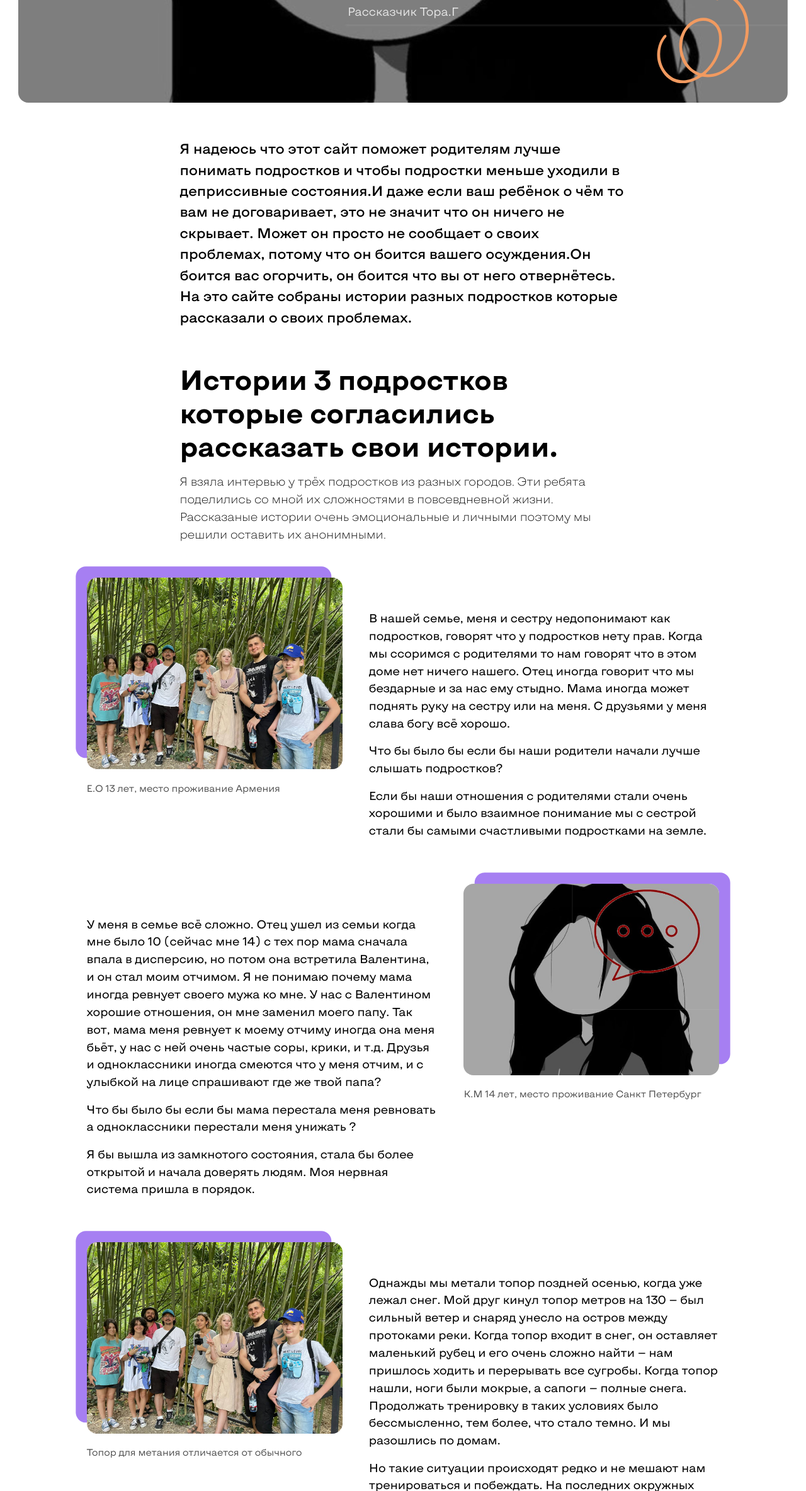
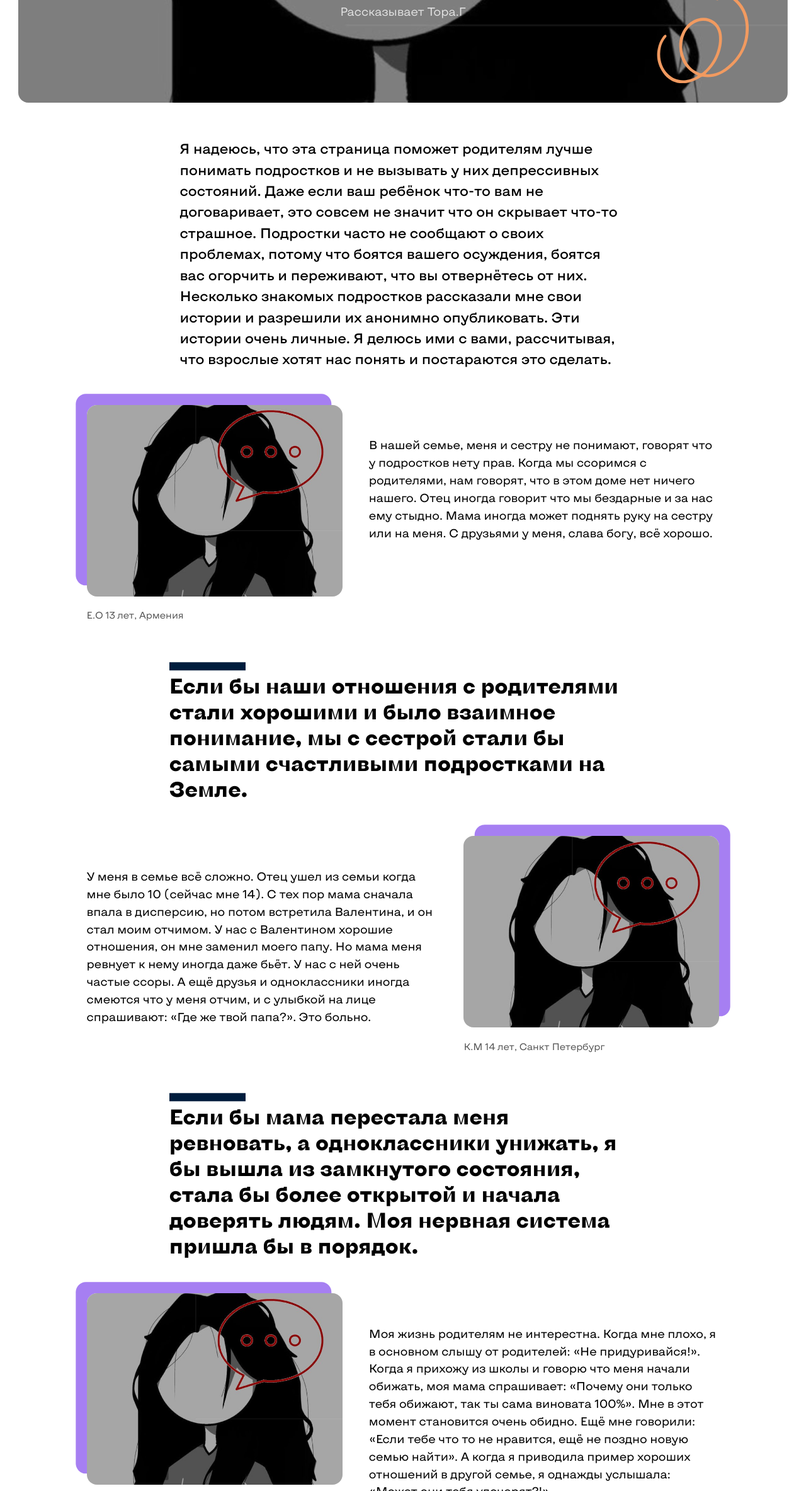
Before and after one commit to pa7lux/imhr-website, a website built with Vite: page vika.html in a window 1280 px wide. Shown: the part 433-2800 px from the top of the page at 63% size. Built offline with nearby package versions, Linux system fonts and the light colour scheme.

Commit message:
поредачил историю Вики

```diff
--- a/vika.html
+++ b/vika.html
@@ -5,7 +5,7 @@
     <meta http-equiv="X-UA-Compatible" content="IE=edge" />
     <meta name="viewport" content="width=device-width, initial-scale=1.0" />
     <title>
-      Imhr.top - советы как помочь или поддержать подростка в наше время
+      imhr.top - как помочь или поддержать подростка в наше время
     </title>
     <link rel="stylesheet" prefetch href="./fonts/fonts.css" />
     <link rel="stylesheet" href="./vendor/swiper/swiper.css" />
@@ -47,9 +47,9 @@
       />
       <div class="heading-box">
         <h1 class="heading-large--full-page">
-          Советы как помочь или поддержать подростка в наше время
+          Как помочь или поддержать подростка сейчас?
         </h1>
-        <p class="subheading--full-page mt-2">Рассказчик Тора.Г</p>
+        <p class="subheading--full-page mt-2">Рассказывает Тора.Г</p>
       </div>
     </section>
     <!-- Конец -->
@@ -57,19 +57,16 @@
     <!-- Секция с текстом лида, внутри сколько угодно абзацев -->
     <section class="content-section article-lead">
       <p class="lead-paragraph">
-        Я надеюсь что этот сайт поможет родителям лучше понимать подростков и чтобы
-        подростки меньше уходили в деприссивные состояния.И даже если ваш ребёнок о
-        чём то вам не договаривает, это не значит что он ничего не скрывает.
-        Может он просто не сообщает о своих проблемах, потому что он боится вашего осуждения.Он
-        боится вас огорчить, он боится что вы от него отвернётесь. На это сайте
-        собраны истории разных подростков которые рассказали о своих проблемах.
-
+        Я надеюсь, что эта страница поможет родителям лучше понимать подростков и не вызывать у них депрессивных состояний. Даже если ваш ребёнок
+        что-то вам не договаривает, это совсем не значит что он скрывает что-то страшное.
+        Подростки часто не сообщают о своих проблемах, потому что боятся вашего осуждения, боятся вас огорчить и переживают, что вы отвернётесь от них. Несколько знакомых подростков рассказали мне свои истории и разрешили их анонимно опубликовать.
+        Эти истории очень личные. Я делюсь ими с вами, рассчитывая, что взрослые хотят нас понять и постараются это сделать.
       </p>
     </section>
     <!-- Конец -->
 
     <!-- Секция с заголовком и разными текстовыми элементами, но всегда с заголовком -->
-    <section class="heading-and-text content-section">
+    <!-- <section class="heading-and-text content-section">
       <h2 class="heading-medium">
         Истории 3 подростков которые согласились рассказать свои истории.
       </h2>
@@ -77,7 +74,7 @@
         Я взяла интервью у трёх подростков из разных городов. Эти ребята поделились со мной их сложностями в повсевдневной жизни. Рассказаные истории очень эмоциональные и личными поэтому мы решили оставить их анонимными.
 
       </p>
-    </section>
+    </section> -->
     <!-- Конец -->
 
     <!-- Блок, когда горизонтальная картинка слева, а текст справа -->
@@ -85,29 +82,38 @@
       <figure class="image-box">
         <img
           class="image-for-text box-radius"
-          src="./images/name/test.jpg"
+          src="./images/vika/km_ima.jpg"
           alt=""
         />
         <figcaption class="caption">
-          Е.О 13 лет, место проживание Армения
+          Е.О 13 лет, Армения
         </figcaption>
       </figure>
       <div class="text-box mt-1">
         <p class="image-description-paragraph">
-          В нашей семье, меня и сестру недопонимают как подростков, говорят что у подростков нету прав. Когда мы ссоримся с родителями то нам говорят что в этом доме нет ничего нашего. Отец иногда говорит что мы бездарные и за нас ему
+          В нашей семье, меня и сестру не понимают, говорят что у подростков нету прав. Когда мы ссоримся с родителями, нам говорят, что в этом доме нет ничего нашего. Отец иногда говорит что мы бездарные и за нас ему
           стыдно. Мама иногда может поднять руку на сестру или на меня. С
-          друзьями у меня слава богу всё хорошо.
+          друзьями у меня, слава богу, всё хорошо.
         </p>
-        <p class="image-description-paragraph">
+
+
+        <!-- <p class="image-description-paragraph">
           Что бы было бы если бы наши родители начали лучше слышать подростков?
-        </p>
-        <p class="image-description-paragraph">
-          Если бы наши отношения с родителями стали очень хорошими и было
-          взаимное понимание мы с сестрой стали бы самыми счастливыми
+        </p> -->
+        <!-- <p class="image-description-paragraph">
+          Если бы наши отношения с родителями стали хорошими и было
+          взаимное понимание, мы с сестрой стали бы самыми счастливыми
           подростками на земле.
-        </p>
+        </p> -->
       </div>
     </div>
+    <!-- Конец -->
+    <!-- Цитата, живёт вне секции или текстового блока -->
+    <blockquote class="quote content-section">
+      <p>Если бы наши отношения с родителями стали хорошими и было
+        взаимное понимание, мы с сестрой стали бы самыми счастливыми
+        подростками на Земле.</p>
+    </blockquote>
     <!-- Конец -->
 
     <!-- Блок, когда горизонтальная картинка справа, а текст слева -->
@@ -115,15 +121,14 @@
       <div class="text-box mt-1">
         <p class="image-description-paragraph">
           У меня в семье всё сложно. Отец ушел из
-          семьи когда мне было 10 (сейчас мне 14) с тех пор мама сначала впала в дисперсию, но
-          потом она встретила Валентина, и он стал моим отчимом. Я не понимаю
-          почему мама иногда ревнует своего мужа ко мне. У нас с
-          Валентином хорошие отношения, он мне заменил моего папу. Так вот,
-          мама меня ревнует к моему отчиму иногда она меня бьёт, у нас с ней
-          очень частые соры, крики, и т.д. Друзья и одноклассники иногда смеются что
-          у меня отчим, и с улыбкой на лице спрашивают где же твой папа?
+          семьи когда мне было 10 (сейчас мне 14). С тех пор мама сначала впала в дисперсию, но
+          потом встретила Валентина, и он стал моим отчимом. У нас с
+          Валентином хорошие отношения, он мне заменил моего папу. Но
+          мама меня ревнует к нему иногда даже бьёт. У нас с ней
+          очень частые ссоры. А ещё друзья и одноклассники иногда смеются что
+          у меня отчим, и с улыбкой на лице спрашивают: «Где же твой папа?». Это больно.
         </p>
-        <p class="image-description-paragraph">
+        <!-- <p class="image-description-paragraph">
           Что
           бы было бы если бы мама перестала меня ревновать а одноклассники
           перестали меня унижать ?
@@ -131,7 +136,7 @@
         <p class="image-description-paragraph">
           Я бы вышла из замкнотого состояния, стала бы более открытой и начала
           доверять людям. Моя нервная система пришла в порядок.
-        </p>
+        </p> -->
       </div>
       <figure class="image-box">
         <img
@@ -140,10 +145,16 @@
           alt=""
         />
         <figcaption class="caption">
-          К.М 14 лет, место проживание Санкт Петербург
+          К.М 14 лет, Санкт Петербург
         </figcaption>
       </figure>
     </div>
+    <!-- Конец -->
+
+    <!-- Цитата, живёт вне секции или текстового блока -->
+    <blockquote class="quote content-section">
+      <p>Если бы мама перестала меня ревновать, а одноклассники унижать, я бы вышла из замкнутого состояния, стала бы более открытой и начала доверять людям. Моя нервная система пришла бы в порядок.</p>
+    </blockquote>
     <!-- Конец -->
 
     <!-- Блок, когда горизонтальная картинка слева, а текст справа -->
@@ -151,66 +162,32 @@
       <figure class="image-box">
         <img
           class="image-for-text box-radius"
-          src="./images/name/test.jpg"
+          src="./images/vika/km_ima.jpg"
           alt=""
         />
         <figcaption class="caption">
-          Топор для метания отличается от обычного
+          Т.Г, Тбилиси
         </figcaption>
       </figure>
       <div class="text-box mt-1">
         <p class="image-description-paragraph">
-          Однажды мы метали топор поздней осенью, когда уже лежал снег. Мой друг
-          кинул топор метров на 130 — был сильный ветер и снаряд унесло на
-          остров между протоками реки. Когда топор входит в снег, он оставляет
-          маленький рубец и его очень сложно найти — нам пришлось ходить и
-          перерывать все сугробы. Когда топор нашли, ноги были мокрые, а сапоги
-          — полные снега. Продолжать тренировку в таких условиях было
-          бессмысленно, тем более, что стало темно. И мы разошлись по домам.
-        </p>
-        <p class="image-description-paragraph">
-          Но такие ситуации происходят редко и не мешают нам тренироваться и
-          побеждать. На последних окружных соревнованиях я заняла третье место и
-          получила второй взрослый разряд.
+          Моя жизнь родителям не интерестна. Когда мне плохо, я в основном слышу от родителей:
+          «Не придуривайся!». Когда я прихожу из школы и говорю что меня начали
+          обижать, моя мама спрашивает: «Почему они только тебя обижают, так ты сама
+          виновата 100%». Мне в этот момент становится очень обидно. Ещё мне говорили: «Если тебе что то не нравится, ещё не поздно новую семью найти». А когда я приводила пример хороших отношений в другой семье, я однажды услышала: «Может они тебя удочерят?!»
         </p>
       </div>
     </div>
     <!-- Конец -->
 
-    <!-- Секция с заголовком и разными текстовыми элементами, но всегда с заголовком -->
-    <section class="heading-and-text content-section">
-      <h2 class="heading-medium">Немного об моей жизни подкостка</h2>
-      <p class="heading-and-text-paragraph">
-        .начнём с того что моя жизнь иногда для моих родителей не интерестна, в
-        чём же? начнём с того когда мне плохо, я слышу от родителей -
-        "не придуривайся!", или когда я прихожу из школы и говорю что меня начали
-        обижать, моя мама говорит - "а почему они только тебя обижают, так ты сама
-        виновата 100%". Мне в этот момент становится очень обидно.
-      </p>
-      <p class="heading-and-text-paragraph">
-        Или
-      </p>
-      <h3 class="heading-small mt-1">
-        3 совета родителям что бы не обидеть своего подростка.
-      </h3>
-
-      <!-- Нумерованный список -->
-      <ol class="list-box">
-        <li>
-          не говорите своему подростку: если тебе что то не нравится то тебе ещё
-          не поздно новую семью найти.
-        </li>
-        <li>
-          не сравнивайте своего ребёнка с кем то а когда ребёнок начинает
-          сравнивать вас с кем то то не говорите может огни тебя усыновят.
-        </li>
-        <li>интересуйтесь своим ребёнком.</li>
-      </ol>
-    </section>
+    <!-- Цитата, живёт вне секции или текстового блока -->
+    <blockquote class="quote content-section">
+      <p>Если бы родители интересовались моей жизнью и уважали мои интересы, я бы уважала их в ответ.</p>
+    </blockquote>
     <!-- Конец -->
 
     <!-- Блок с карточкой автора -->
-    <div class="content-section author-block mt-2">
+    <div class="content-section author-block mt-2" style="margin-top: calc(4 * var(--size-unit))">
       <div class="author-content box-radius">
         <svg
           class="author-image"
@@ -228,15 +205,14 @@
             width="100%"
             height="100%"
             preserveAspectRatio="xMidYMid slice"
-            xlink:href="./images/name/test.jpg"
+            xlink:href="./images/vika/km_ima.jpg"
             clip-path="url(#star)"
           />
         </svg>
-        <h3 class="author-heading">Санёк Патлух</h3>
-        <p class="author-description">34 года, г. Энергодар</p>
+        <h3 class="author-heading">Тора.Г</h3>
+        <p class="author-description">14 лет, г. Киев</p>
         <p class="author-text">
-          Люблю чилить под музон, иногда пишу код, а иногда встречаюсь с
-          корешами.
+          Тора — это моё анонимное альтер-эго. Я подписываюсь так, когда пишу о личном.
         </p>
       </div>
     </div>
```
Also changed, not shown: sasha.html (+1 -1 lines).
